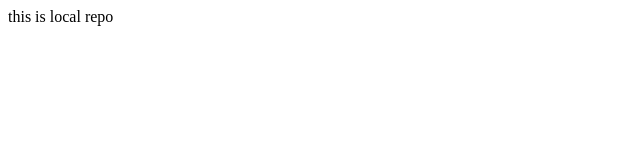
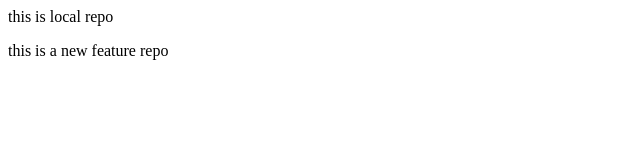
Before and after one commit to mmarwah29061993/local-repo, a plain HTML site: page index.html in a window 1280 px wide. Shown: the whole page, without its empty margins (0-640 px from the left). Drawn offline with Linux system fonts and the light colour scheme.

Commit message:
add new feature

```diff
--- a/index.html
+++ b/index.html
@@ -1 +1,2 @@
 <p>this is local repo</p>
+<p>this is a new feature repo</p>
```
